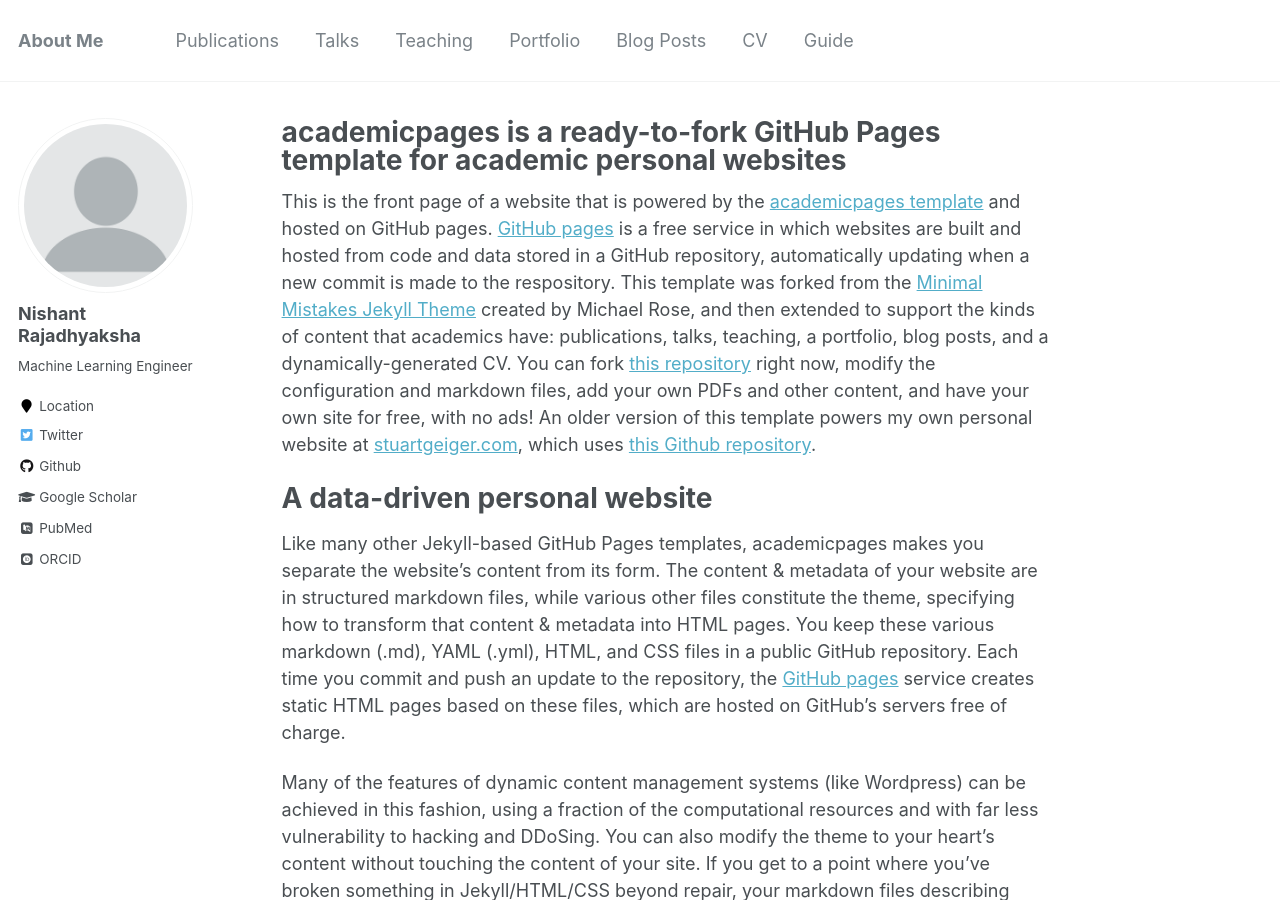
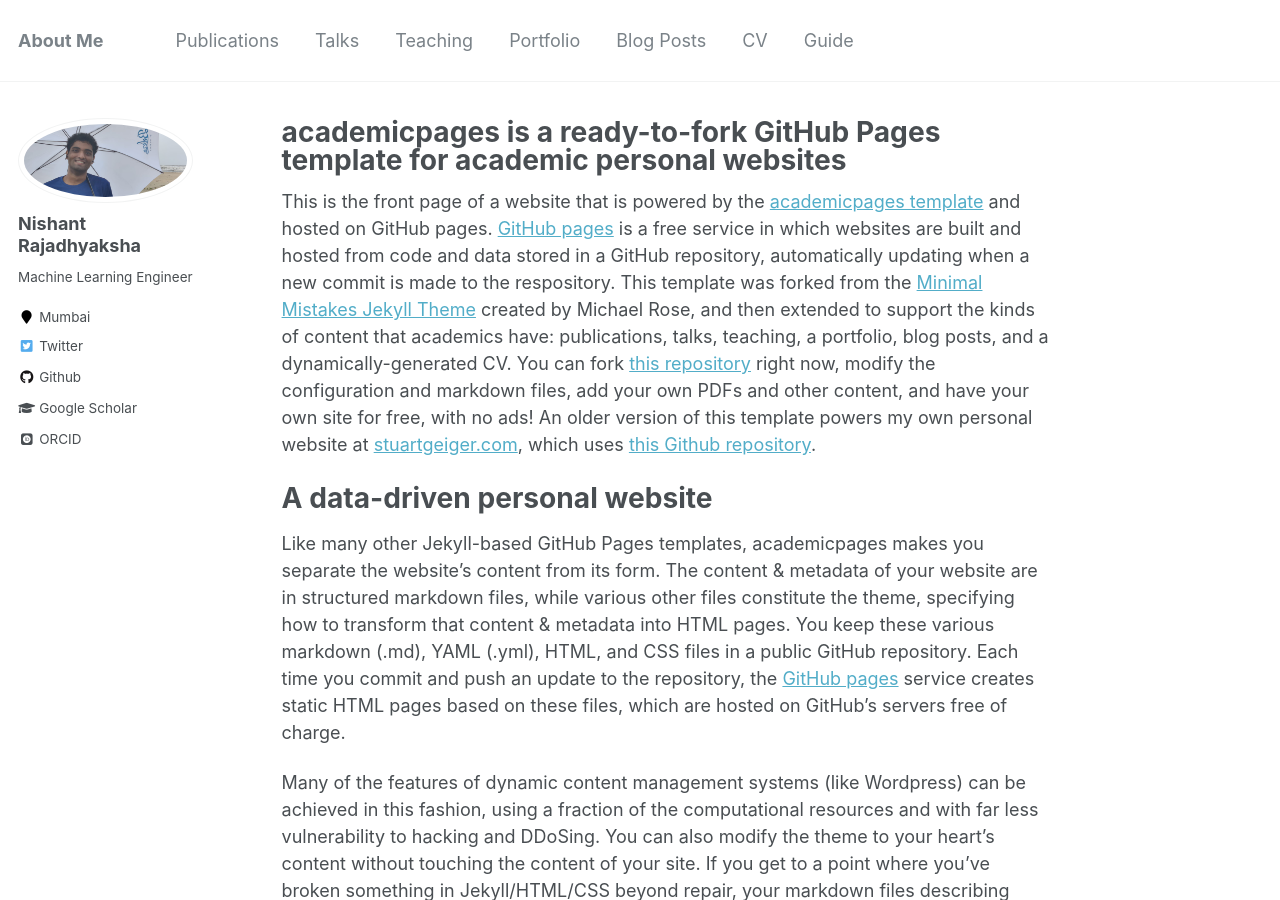
Before and after one commit to nishant42491/nishant42491.github.io, a Jekyll site: the page built from _pages/about.md, in a window 1280 px wide and 900 px high. Built offline with Jekyll 4.4.1, drawn with Linux system fonts in a browser that asks for light colours; some web fonts are replaced.

Commit message:
Update _config.yml

```diff
--- a/_config.yml
+++ b/_config.yml
@@ -81,11 +81,11 @@
 # Site Author
 author:
   name             : "Nishant Rajadhyaksha"
-  avatar           : "profile.png"
+  avatar           : "Nishant_Picture.jpeg"
   bio              : "Machine Learning Engineer"
-  location         : "Location"
+  location         : "Mumbai"
   employer         :
-  pubmed           : "https://www.ncbi.nlm.nih.gov/pubmed/?term=john+snow"
+  pubmed           :
   googlescholar    : "http://yourfullgooglescholarurl.com"
   email            :
   researchgate     :  # example: "https://www.researchgate.net/profile/yourprofile"
```
